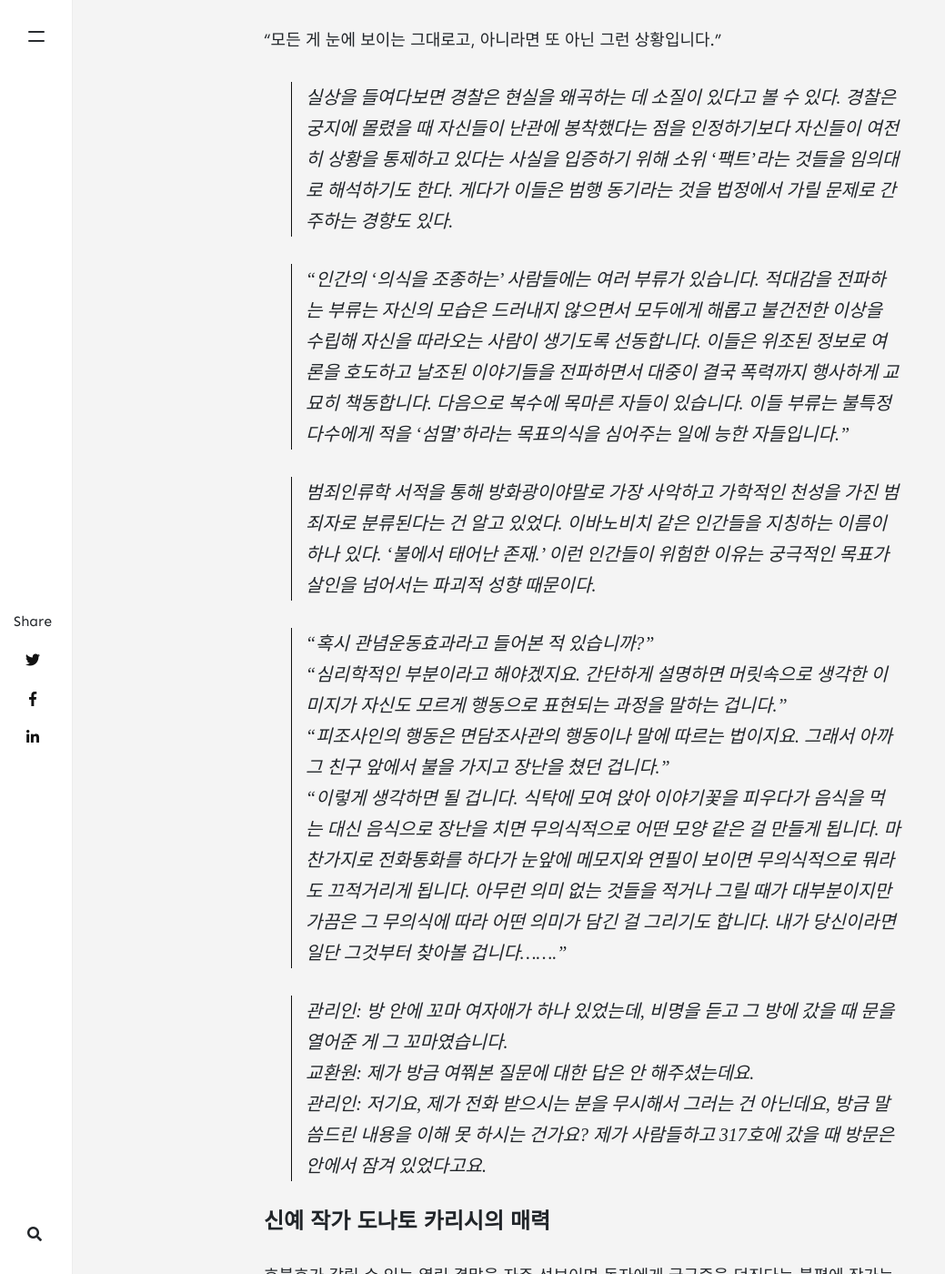
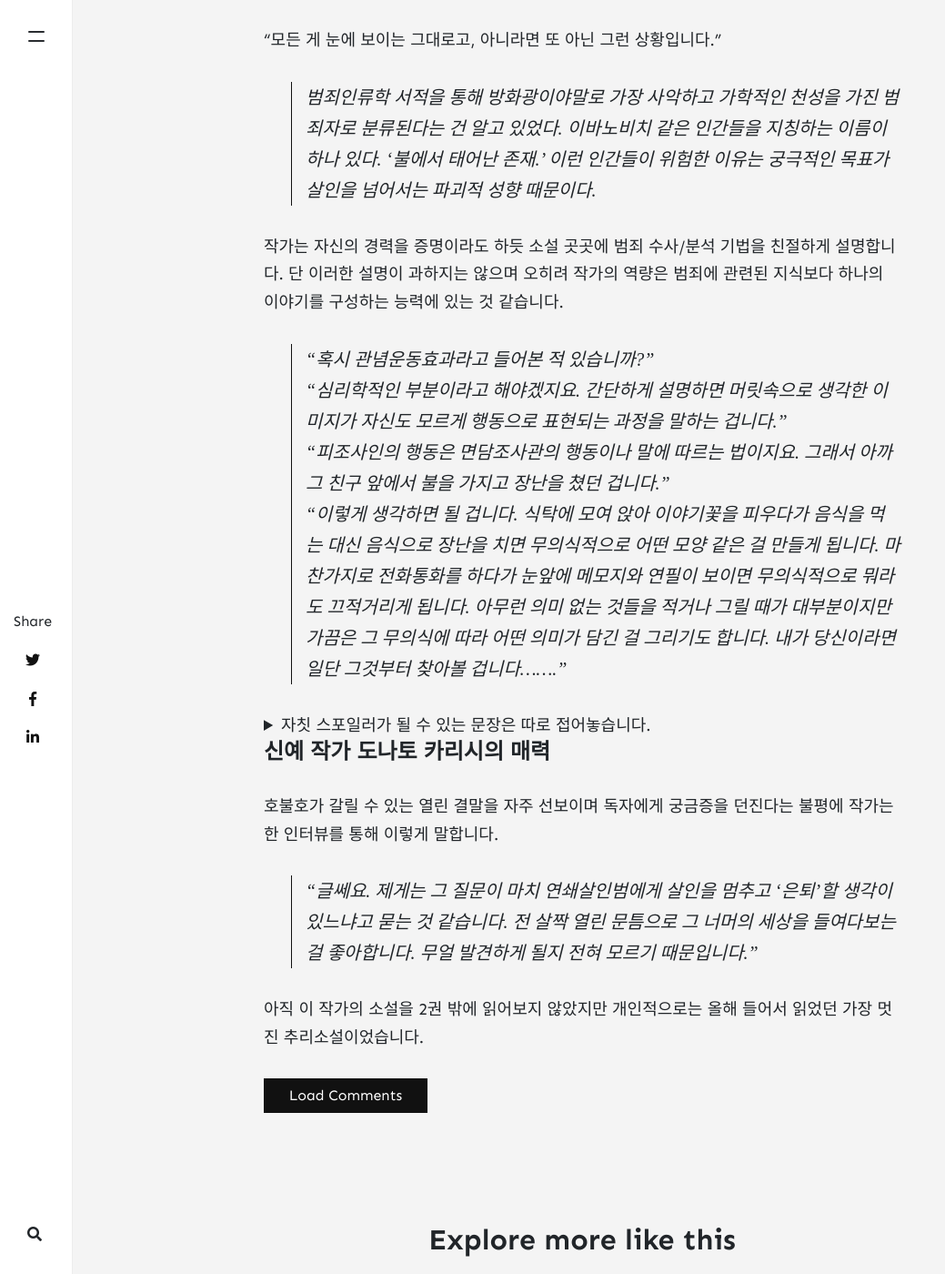
Before and after one commit to daduki/daduki.github.io, a Jekyll site: the page built from _posts/2020-07-04-book-review-the-nameless.md, in a window 1280 px wide and 1400 px high, scrolled down 3077 px. Shown: the whole window at 91% size, without its empty margins (0-1039 px from the left). Built offline with Jekyll 4.4.1, drawn with Linux system fonts in a browser that asks for light colours; nearby versions of some CDN libraries; comment, search, counter and statistics services are not loaded; some of the changed text lies outside the part shown.

Commit message:
Update 2020-07-04-book-review-the-nameless.md

```diff
--- a/_posts/2020-07-04-book-review-the-nameless.md
+++ b/_posts/2020-07-04-book-review-the-nameless.md
@@ -44,24 +44,33 @@ image: assets/images/br017.jfif
 
 “모든 게 눈에 보이는 그대로고, 아니라면 또 아닌 그런 상황입니다.”
 
-> 실상을 들여다보면 경찰은 현실을 왜곡하는 데 소질이 있다고 볼 수 있다. 경찰은 궁지에 몰렸을 때 자신들이 난관에 봉착했다는 점을 인정하기보다 자신들이 여전히 상황을 통제하고 있다는 사실을 입증하기 위해 소위 ‘팩트’라는 것들을 임의대로 해석하기도 한다. 게다가 이들은 범행 동기라는 것을 법정에서 가릴 문제로 간주하는 경향도 있다.
+> 범죄인류학 서적을 통해 방화광이야말로 가장 사악하고 가학적인 천성을 가진 범죄자로 분류된다는 건 알고 있었다. 이바노비치 같은 인간들을 지칭하는 이름이 하나 있다. ‘불에서 태어난 존재.’ 이런 인간들이 위험한 이유는 궁극적인 목표가 살인을 넘어서는 파괴적 성향 때문이다.
 
-> “인간의 ‘의식을 조종하는’ 사람들에는 여러 부류가 있습니다. 적대감을 전파하는 부류는 자신의 모습은 드러내지 않으면서 모두에게 해롭고 불건전한 이상을 수립해 자신을 따라오는 사람이 생기도록 선동합니다. 이들은 위조된 정보로 여론을 호도하고 날조된 이야기들을 전파하면서 대중이 결국 폭력까지 행사하게 교묘히 책동합니다. 다음으로 복수에 목마른 자들이 있습니다. 이들 부류는 불특정다수에게 적을 ‘섬멸’하라는 목표의식을 심어주는 일에 능한 자들입니다.”
-
-> 범죄인류학 서적을 통해 방화광이야말로 가장 사악하고 가학적인 천성을 가진 범죄자로 분류된다는 건 알고 있었다. 이바노비치 같은 인간들을 지칭하는 이름이 하나 있다. ‘불에서 태어난 존재.’ 이런 인간들이 위험한 이유는 궁극적인 목표가 살인을 넘어서는 파괴적 성향 때문이다.
+작가는 자신의 경력을 증명이라도 하듯 소설 곳곳에 범죄 수사/분석 기법을 친절하게 설명합니다. 단 이러한 설명이 과하지는 않으며 오히려 작가의 역량은 범죄에 관련된 지식보다 하나의 이야기를 구성하는 능력에 있는 것 같습니다.
 
 > “혹시 관념운동효과라고 들어본 적 있습니까?”
 “심리학적인 부분이라고 해야겠지요. 간단하게 설명하면 머릿속으로 생각한 이미지가 자신도 모르게 행동으로 표현되는 과정을 말하는 겁니다.”
 “피조사인의 행동은 면담조사관의 행동이나 말에 따르는 법이지요. 그래서 아까 그 친구 앞에서 불을 가지고 장난을 쳤던 겁니다.”
 “이렇게 생각하면 될 겁니다. 식탁에 모여 앉아 이야기꽃을 피우다가 음식을 먹는 대신 음식으로 장난을 치면 무의식적으로 어떤 모양 같은 걸 만들게 됩니다. 마찬가지로 전화통화를 하다가 눈앞에 메모지와 연필이 보이면 무의식적으로 뭐라도 끄적거리게 됩니다. 아무런 의미 없는 것들을 적거나 그릴 때가 대부분이지만 가끔은 그 무의식에 따라 어떤 의미가 담긴 걸 그리기도 합니다. 내가 당신이라면 일단 그것부터 찾아볼 겁니다…….”
 
-> 관리인: 방 안에 꼬마 여자애가 하나 있었는데, 비명을 듣고 그 방에 갔을 때 문을 열어준 게 그 꼬마였습니다.
+<details>
+<summary>자칫 스포일러가 될 수 있는 문장은 따로 접어놓습니다.</summary>
+<div markdown="1">
+
+“인간의 ‘의식을 조종하는’ 사람들에는 여러 부류가 있습니다. 적대감을 전파하는 부류는 자신의 모습은 드러내지 않으면서 모두에게 해롭고 불건전한 이상을 수립해 자신을 따라오는 사람이 생기도록 선동합니다. 이들은 위조된 정보로 여론을 호도하고 날조된 이야기들을 전파하면서 대중이 결국 폭력까지 행사하게 교묘히 책동합니다. 다음으로 복수에 목마른 자들이 있습니다. 이들 부류는 불특정다수에게 적을 ‘섬멸’하라는 목표의식을 심어주는 일에 능한 자들입니다.”
+
+관리인: 방 안에 꼬마 여자애가 하나 있었는데, 비명을 듣고 그 방에 갔을 때 문을 열어준 게 그 꼬마였습니다.
 교환원: 제가 방금 여쭤본 질문에 대한 답은 안 해주셨는데요.
 관리인: 저기요, 제가 전화 받으시는 분을 무시해서 그러는 건 아닌데요, 방금 말씀드린 내용을 이해 못 하시는 건가요? 제가 사람들하고 317호에 갔을 때 방문은 안에서 잠겨 있었다고요.
+
+</div>
+</details>
 
 
 #### 신예 작가 도나토 카리시의 매력
 
-호불호가 갈릴 수 있는 열린 결말을 자주 선보이며 독자에게 궁금증을 던진다는 불평에 작가는 한 인터뷰를 통해 이렇게 밝혔다.
+호불호가 갈릴 수 있는 열린 결말을 자주 선보이며 독자에게 궁금증을 던진다는 불평에 작가는 한 인터뷰를 통해 이렇게 말합니다.
 
 > “글쎄요. 제게는 그 질문이 마치 연쇄살인범에게 살인을 멈추고 ‘은퇴’할 생각이 있느냐고 묻는 것 같습니다. 전 살짝 열린 문틈으로 그 너머의 세상을 들여다보는 걸 좋아합니다. 무얼 발견하게 될지 전혀 모르기 때문입니다.”
+
+아직 이 작가의 소설을 2권 밖에 읽어보지 않았지만 개인적으로는 올해 들어서 읽었던 가장 멋진 추리소설이었습니다.
```
